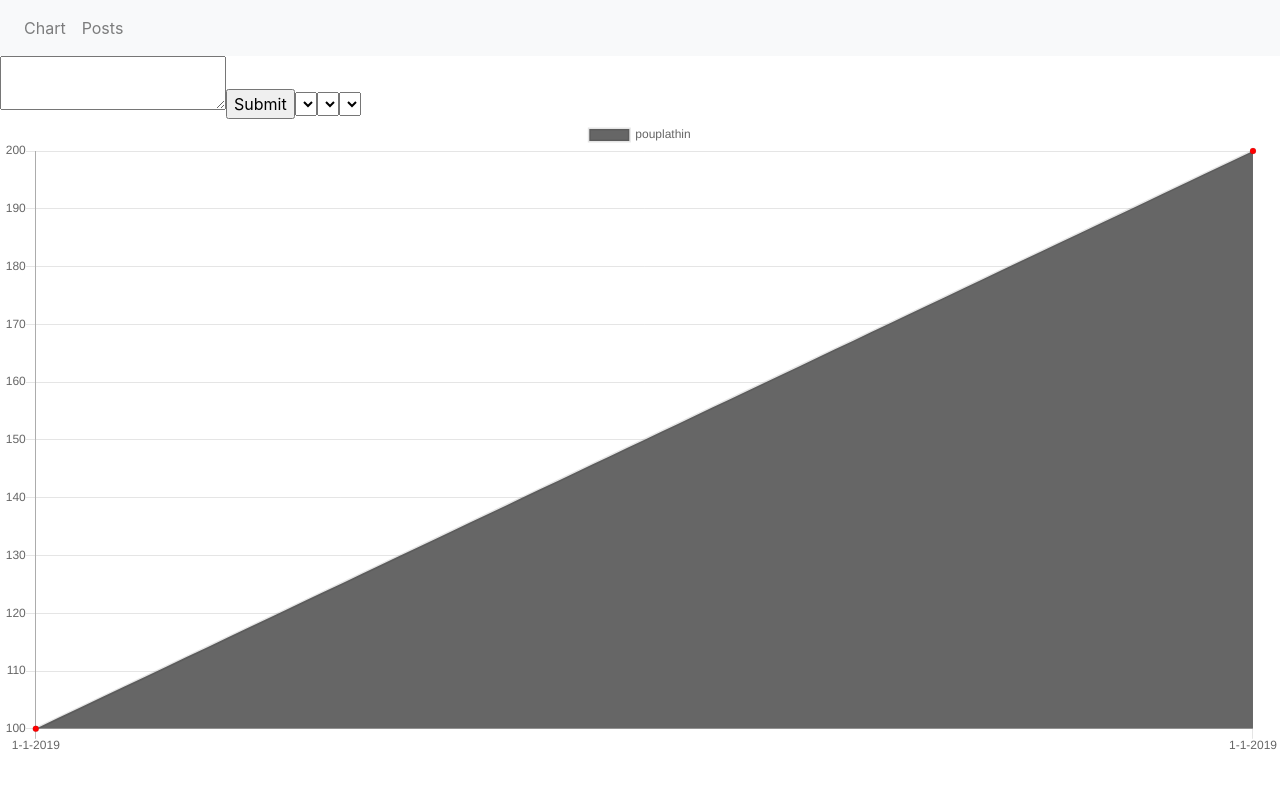
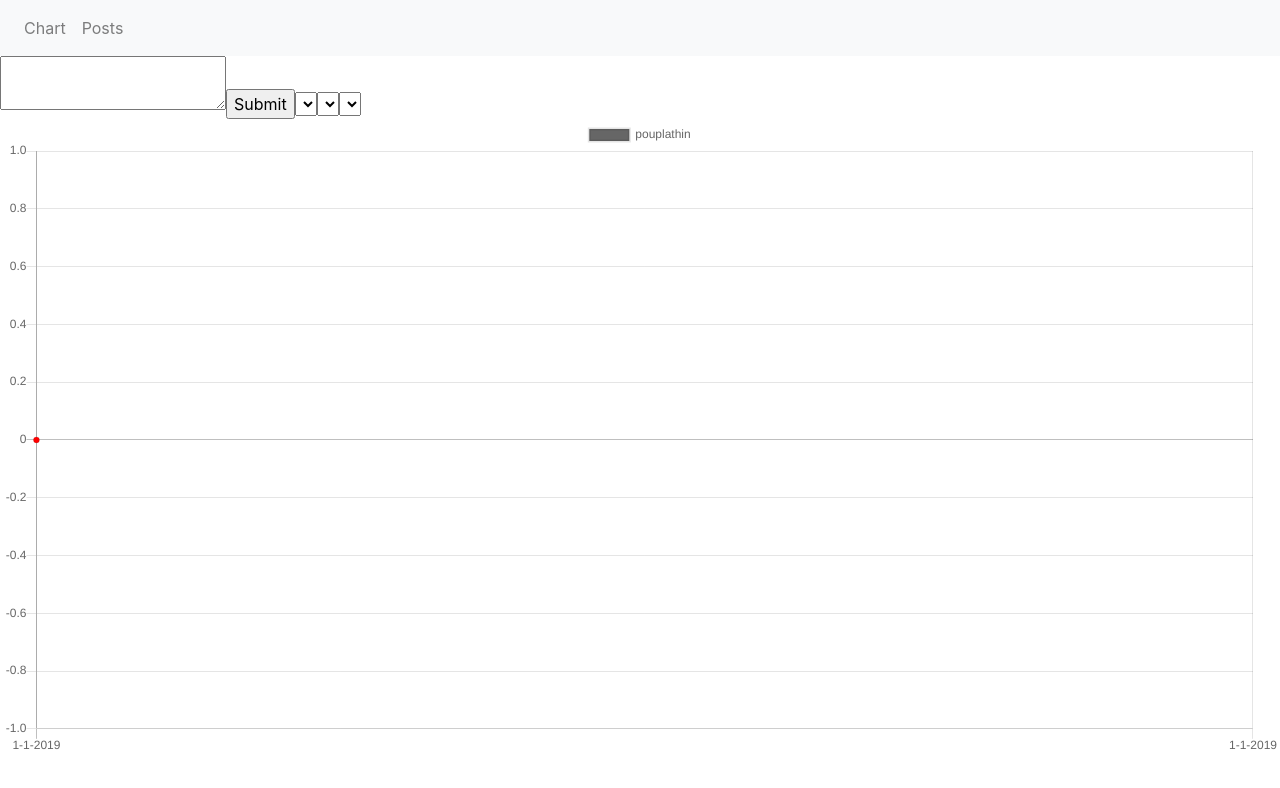
Before and after one commit to amradelata/chart, a React (Create React App) app: page / in a window 1280 px wide. Shown: the top 788 px of the page. Built offline with nearby package versions, Linux system fonts and the light colour scheme.

Commit message:
apdate chartData.datasets.data

```diff
--- a/src/components/Chart.js
+++ b/src/components/Chart.js
@@ -15,7 +15,7 @@ class Chart extends Component {
           {
             label: 'pouplathin',
             data: [
-              100, 200
+              0
             ],
             backgroundColor:['red','red']
           }
@@ -65,6 +65,8 @@ class Chart extends Component {
       optionThree.appendChild(nodeThree);
       let elementThree = this.textInputThree.current
       elementThree.appendChild(optionThree);
+      this.state.chartData.datasets[0].data[0] = 200
+      console.log(this.state.chartData.datasets[0].data[0] )
   }
 
 
@@ -75,6 +77,7 @@ class Chart extends Component {
           <form onSubmit={this.processData}>
             <textarea value={this.state.value} onChange={this.handleChange} />
             <input type="submit" value="Submit" />
+
 
 
              <select ref={this.textInputOne}>
--- a/src/components/posts.js
+++ b/src/components/posts.js
@@ -1,7 +1,10 @@
 import React, { Component } from "react";
 import axios from "axios";
-// import post from "./post";
-import { BrowserRouter as  Link } from "react-router-dom";
+import {
+BrowserRouter as Router,
+Route,
+Link
+} from "react-router-dom";
 
 class home extends Component {
   state = {
@@ -15,11 +18,6 @@ class home extends Component {
   render() {
     return (
       <div>
-        {/* <Router>
-          <Route path="/:post_id" exact component={post} />
-
-        </Router> */}
-
         <table className="table table-bordered table-dark">
           <thead>
             <tr>
```
